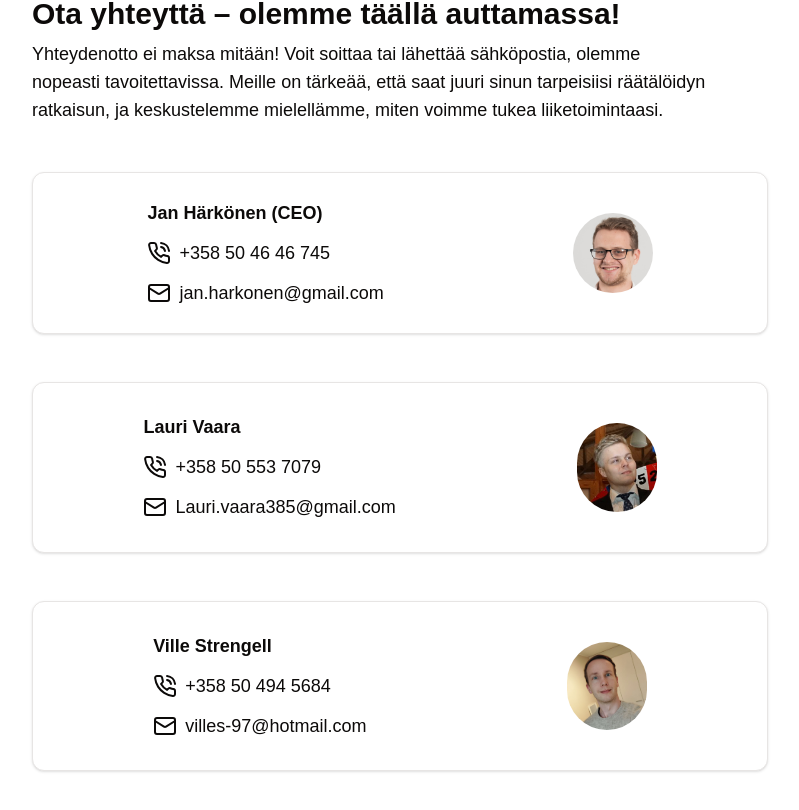
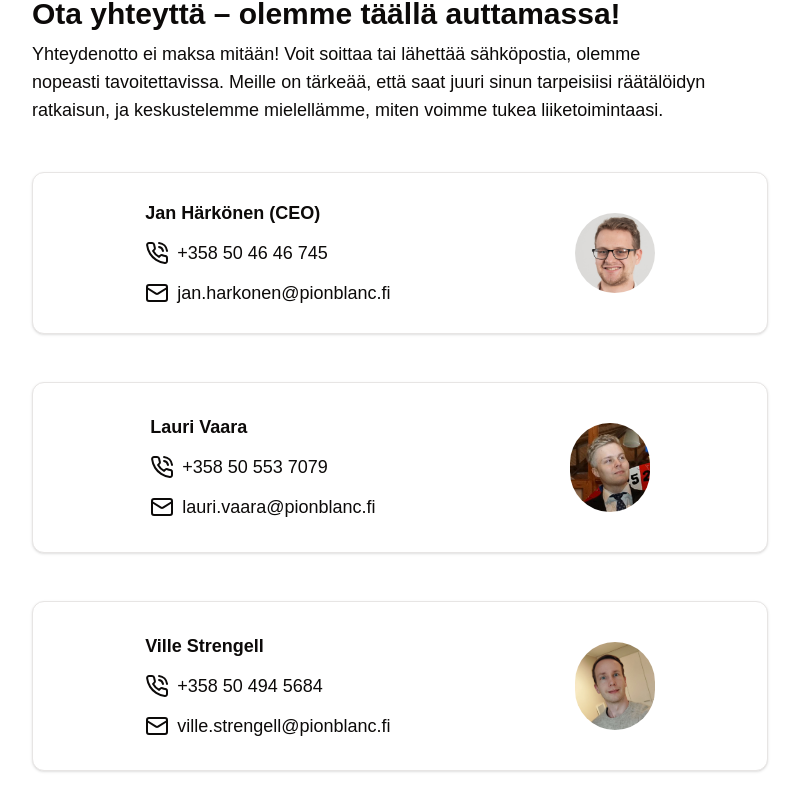
Before and after one commit to strengv1/pionblanc, a Next.js app: page /contact_us in a window 1280 px wide. Shown: the part 228-1038 px from the top of the page, without its empty margins (240-1039 px from the left). Built offline with nearby package versions, Linux system fonts and the light colour scheme; no server answers.

Commit message:
sähköpostit!!

```diff
--- a/src/app/contact_us/page.tsx
+++ b/src/app/contact_us/page.tsx
@@ -26,7 +26,7 @@ export default function ContactUs() {
               <PhoneCallIcon className="mr-2" /><span>+358 50 46 46 745</span>
             </p>
             <p className="flex items-center">
-              <MailIcon className="mr-2" /> <span>jan.harkonen@gmail.com</span>
+              <MailIcon className="mr-2" /> <span>jan.harkonen@pionblanc.fi</span>
             </p>
           </div>
           <Image
@@ -45,7 +45,7 @@ export default function ContactUs() {
               <PhoneCallIcon className="mr-2" /><span>+358 50 553 7079</span>
             </p>
             <p className="flex items-center">
-              <MailIcon className="mr-2" /> <span>Lauri.vaara385@gmail.com</span>
+              <MailIcon className="mr-2" /> <span>lauri.vaara@pionblanc.fi</span>
             </p>
           </div>
           <Image
@@ -64,7 +64,7 @@ export default function ContactUs() {
               <PhoneCallIcon className="mr-2" /><span>+358 50 494 5684</span>
             </p>
             <p className="flex items-center">
-              <MailIcon className="mr-2" /> <span>villes-97@hotmail.com</span>
+              <MailIcon className="mr-2" /> <span>ville.strengell@pionblanc.fi</span>
             </p>
           </div>
           <Image
```
